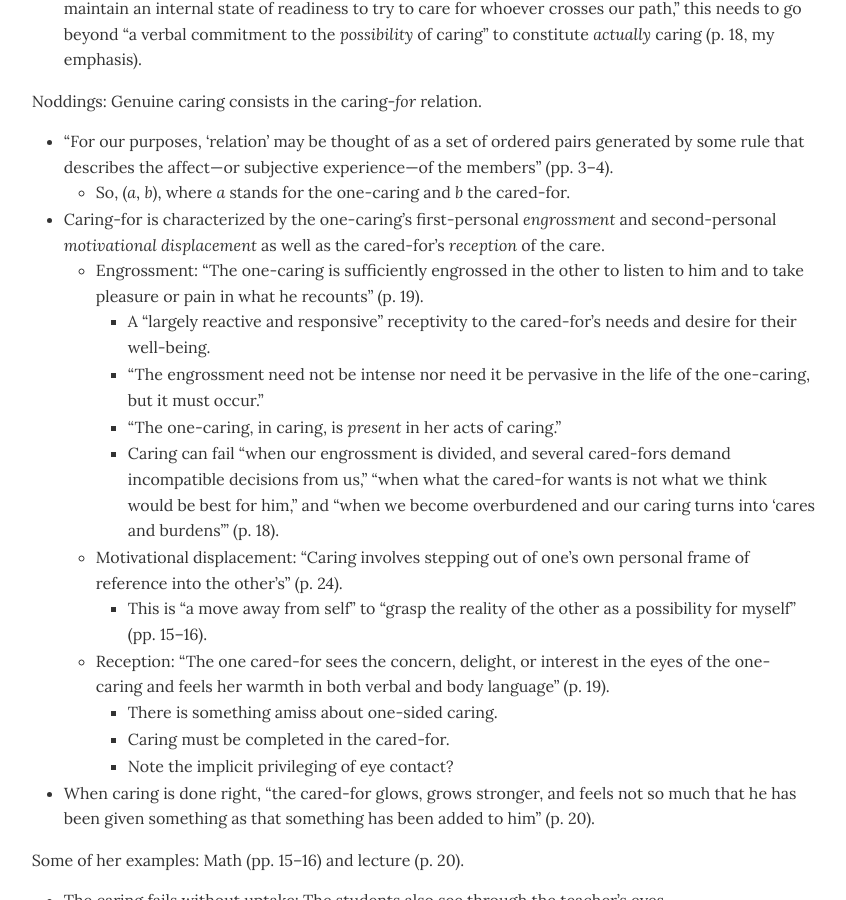
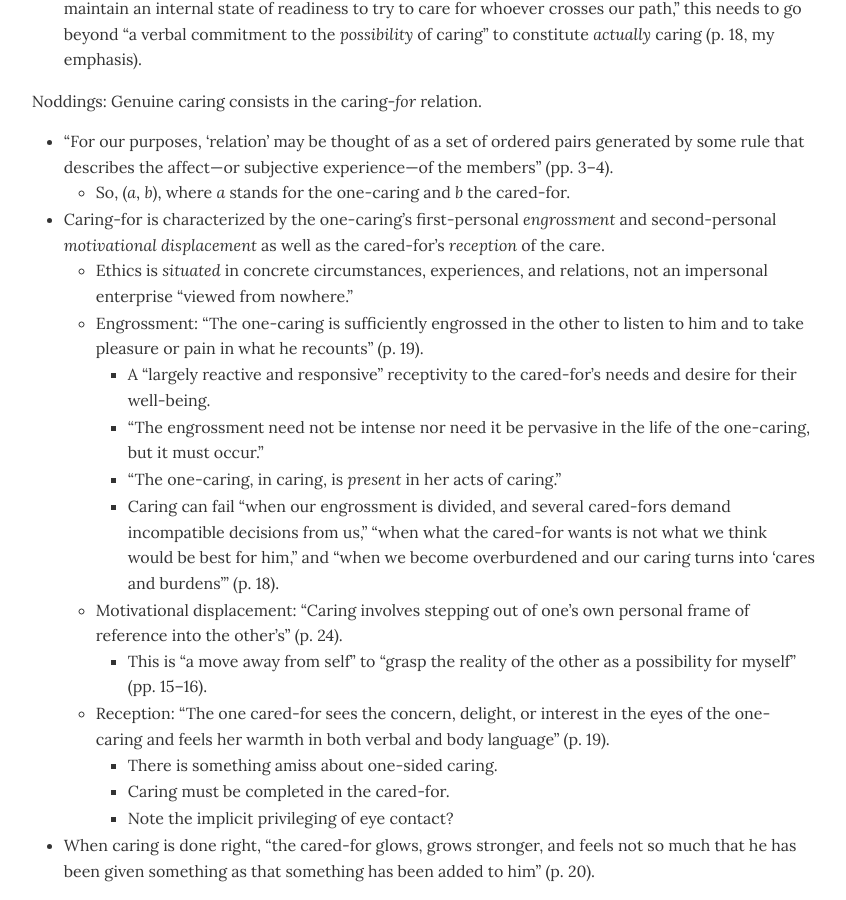
Before and after one commit to dingherself/ethics, a Jekyll site: the page built from handouts/_posts/2025-10-20-noddings.md, in a window 1280 px wide and 900 px high, scrolled down 2286 px. Shown: the whole window, without its empty margins (216-1062 px from the left). Built offline with Jekyll 4.4.1, drawn with Linux system fonts in a browser that asks for light colours.

Commit message:
situatedness

```diff
--- a/handouts/_posts/2025-10-20-noddings.md
+++ b/handouts/_posts/2025-10-20-noddings.md
@@ -60,6 +60,7 @@ Noddings: Genuine caring consists in the caring-*for* relation.
 - “For our purposes, ‘relation’ may be thought of as a set of ordered pairs generated by some rule that describes the affect—or subjective experience—of the members” (pp. 3–4).
   - So, (*a*, *b*), where *a* stands for the one-caring and *b* the cared-for.
 - Caring-for is characterized by the one-caring’s first-personal *engrossment* and second-personal *motivational displacement* as well as the cared-for’s *reception* of the care.
+  - Ethics is *situated* in concrete circumstances, experiences, and relations, not an impersonal enterprise “viewed from nowhere.”
   - Engrossment: “The one-caring is sufficiently engrossed in the other to listen to him and to take pleasure or pain in what he recounts” (p. 19).
     - A “largely reactive and responsive” receptivity to the cared-for’s needs and desire for their well-being.
     - “The engrossment need not be intense nor need it be pervasive in the life of the one-caring, but it must occur.”
@@ -71,6 +72,7 @@ Noddings: Genuine caring consists in the caring-*for* relation.
     - There is something amiss about one-sided caring.
     - Caring must be completed in the cared-for.
     - Note the implicit privileging of eye contact?
+
 - When caring is done right, “the cared-for glows, grows stronger, and feels not so much that he has been given something as that something has been added to him” (p. 20).
 
 Some of her examples: Math (pp. 15–16) and lecture (p. 20).
```
